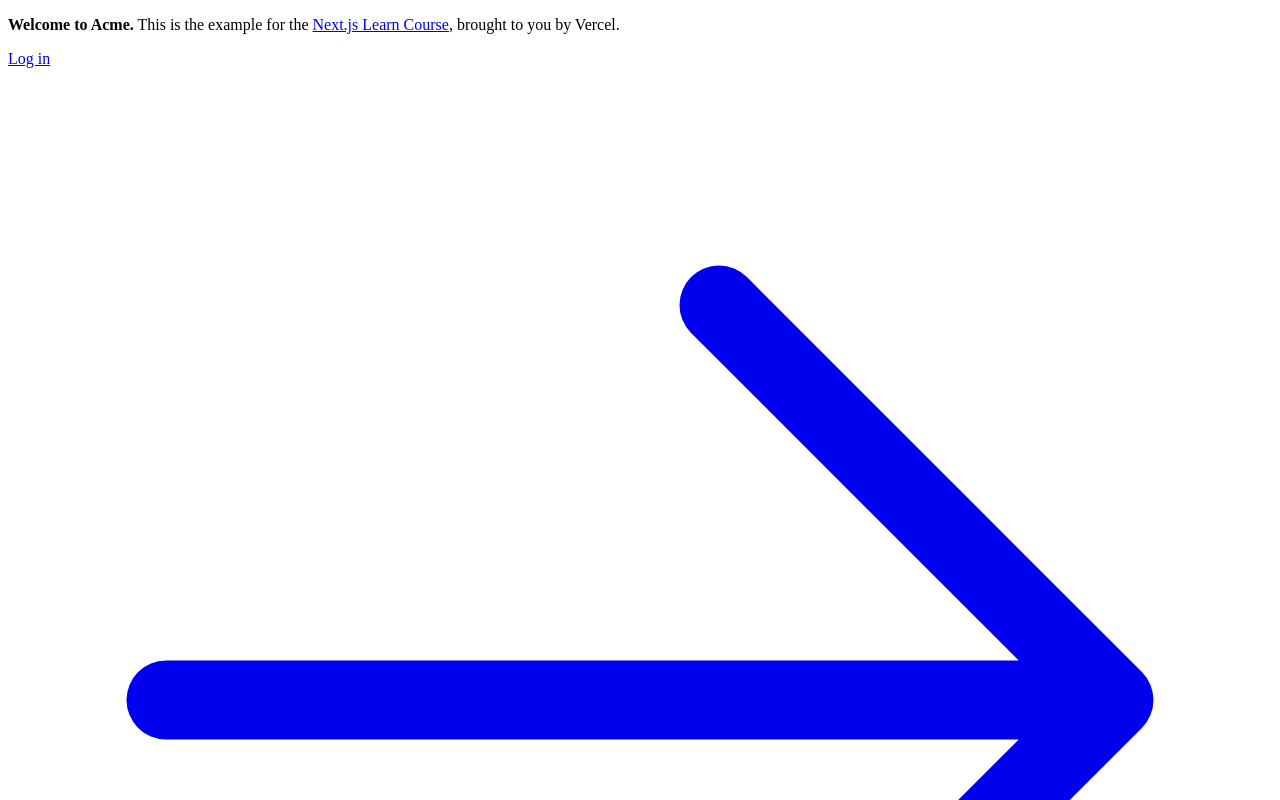
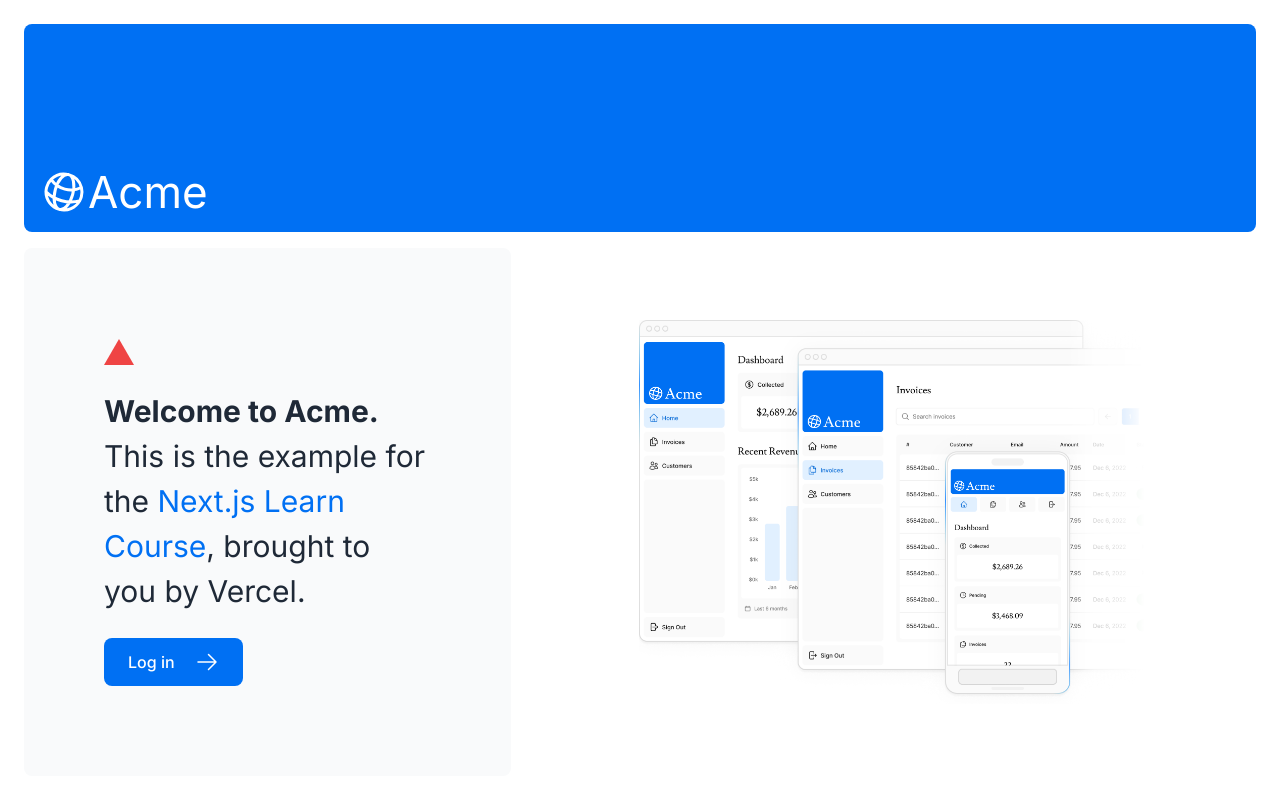
Before and after one commit to lte45/feleenas, a Next.js app: page / in a window 1280 px wide. Shown: the top 800 px of the page. Built offline with nearby package versions, Linux system fonts and the light colour scheme.

Commit message:
initial build

```diff
--- /dev/null
+++ b/app/dashboard/customers/page.tsx
@@ -0,0 +1,3 @@
+export default function Page() {
+    return <p>Customers Page</p>;
+  }
--- /dev/null
+++ b/app/dashboard/invoices/page.tsx
@@ -0,0 +1,3 @@
+export default function Page() {
+    return <p>Invoice Page</p>;
+  }
--- /dev/null
+++ b/app/dashboard/layout.tsx
@@ -0,0 +1,12 @@
+import SideNav from '@/app/ui/dashboard/sidenav';
+
+export default function Layout({ children }: { children: React.ReactNode }) {
+  return (
+    <div className="flex h-screen flex-col md:flex-row md:overflow-hidden">
+      <div className="w-full flex-none md:w-64">
+        <SideNav />
+      </div>
+      <div className="flex-grow p-6 md:overflow-y-auto md:p-12">{children}</div>
+    </div>
+  );
+}
--- /dev/null
+++ b/app/dashboard/page.tsx
@@ -0,0 +1,3 @@
+export default function Page() {
+    return <p>Dashboard Page</p>;
+  }
--- a/app/layout.tsx
+++ b/app/layout.tsx
@@ -1,3 +1,5 @@
+import '@/app/ui/global.css'
+import { inter } from '@/app/ui/fonts';
 export default function RootLayout({
   children,
 }: {
@@ -5,7 +7,7 @@
 }) {
   return (
     <html lang="en">
-      <body>{children}</body>
+      <body className={`${inter.className} antialiased`}>{children}</body>
     </html>
   );
 }
--- a/app/page.tsx
+++ b/app/page.tsx
@@ -1,16 +1,22 @@
 import AcmeLogo from '@/app/ui/acme-logo';
 import { ArrowRightIcon } from '@heroicons/react/24/outline';
 import Link from 'next/link';
-
+import clsx from 'clsx';
+import { lusitana } from '@/app/ui/fonts';
+import Image from 'next/image';
 export default function Page() {
+  let status = 'active';
   return (
     <main className="flex min-h-screen flex-col p-6">
       <div className="flex h-20 shrink-0 items-end rounded-lg bg-blue-500 p-4 md:h-52">
-        {/* <AcmeLogo /> */}
+        { <AcmeLogo /> }
       </div>
       <div className="mt-4 flex grow flex-col gap-4 md:flex-row">
         <div className="flex flex-col justify-center gap-6 rounded-lg bg-gray-50 px-6 py-10 md:w-2/5 md:px-20">
-          <p className={`text-xl text-gray-800 md:text-3xl md:leading-normal`}>
+        <div
+  className={clsx('relative w-0 h-0 border-l-[15px] border-r-[15px] border-b-[26px] border-l-transparent border-r-transparent',{'border-b-black': status === 'pending','border-red-500': status === 'active'})}
+/>
+          <p className={`${lusitana.className} text-xl text-gray-800 md:text-3xl md:leading-normal`}>
             <strong>Welcome to Acme.</strong> This is the example for the{' '}
             <a href="https://nextjs.org/learn/" className="text-blue-500">
               Next.js Learn Course
@@ -25,7 +31,20 @@
           </Link>
         </div>
         <div className="flex items-center justify-center p-6 md:w-3/5 md:px-28 md:py-12">
-          {/* Add Hero Images Here */}
+        <Image
+        src="/hero-desktop.png"
+        width={1000}
+        height={760}
+        className="hidden md:block"
+        alt="Screenshots of the dashboard project showing desktop version"
+      />
+        <Image
+        src="/hero-mobile.png"
+        width={560}
+        height={620}
+        className="block md:hidden"
+        alt="Screenshots of the dashboard project showing desktop version"
+      />
         </div>
       </div>
     </main>
--- a/app/ui/dashboard/nav-links.tsx
+++ b/app/ui/dashboard/nav-links.tsx
@@ -1,8 +1,13 @@
+'use client';
+
 import {
   UserGroupIcon,
   HomeIcon,
   DocumentDuplicateIcon,
 } from '@heroicons/react/24/outline';
+import Link from 'next/link';
+import { usePathname } from 'next/navigation';
+import clsx from 'clsx';
 
 // Map of links to display in the side navigation.
 // Depending on the size of the application, this would be stored in a database.
@@ -17,19 +22,20 @@
 ];
 
 export default function NavLinks() {
+  const pathname = usePathname();
   return (
     <>
       {links.map((link) => {
         const LinkIcon = link.icon;
         return (
-          <a
+          <Link
             key={link.name}
             href={link.href}
-            className="flex h-[48px] grow items-center justify-center gap-2 rounded-md bg-gray-50 p-3 text-sm font-medium hover:bg-sky-100 hover:text-blue-600 md:flex-none md:justify-start md:p-2 md:px-3"
+            className={clsx('flex h-[48px] grow items-center justify-center gap-2 rounded-md bg-gray-50 p-3 text-sm font-medium hover:bg-sky-100 hover:text-blue-600 md:flex-none md:justify-start md:p-2 md:px-3',{'bg-sky-100 text-blue-600': pathname === link.href})}
           >
             <LinkIcon className="w-6" />
             <p className="hidden md:block">{link.name}</p>
-          </a>
+          </Link>
         );
       })}
     </>
--- /dev/null
+++ b/app/ui/fonts.ts
@@ -0,0 +1,4 @@
+import { Inter } from 'next/font/google';
+import { Lusitana } from 'next/font/google';
+export const inter = Inter({ subsets: ['latin'] });
+export const lusitana = Inter({  weight: ['400', '700'], subsets: ['latin'] });
```
